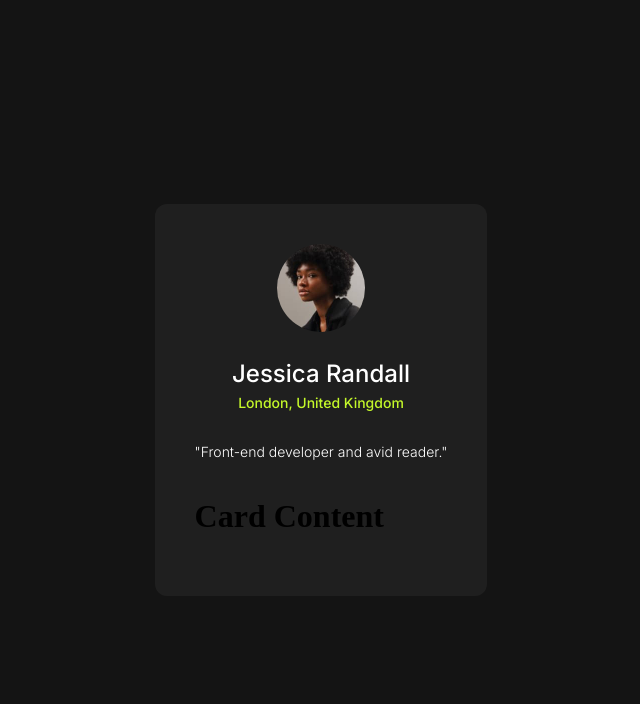
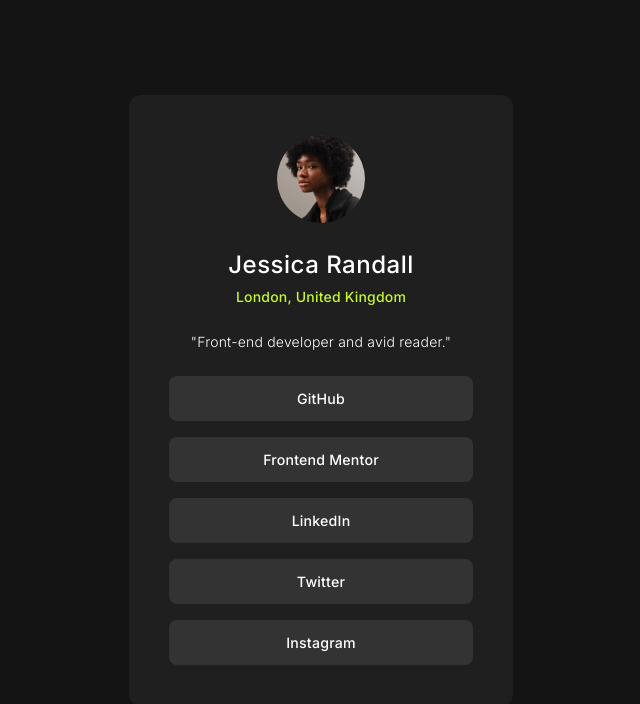
Before and after one commit to Praise25/Social-links-profile, a React (Vite) app: page / in a window 1280 px wide. Shown: the top 704 px of the page, without its empty margins (319-959 px from the left). Built offline with nearby package versions, Linux system fonts and the light colour scheme.

Commit message:
feat: implement social links buttons

```diff
--- a/src/components/Card.module.css
+++ b/src/components/Card.module.css
@@ -4,4 +4,6 @@
   background-color: var(--grey-800);
   padding: calc(40em / 16);
   border-radius: calc(12em / 16);
+  min-width: calc(304rem / 16);
+  min-height: calc(531rem / 16);
 }
--- a/src/components/Card.tsx
+++ b/src/components/Card.tsx
@@ -1,11 +1,12 @@
 import classes from "./Card.module.css"
 import CardHeader from "./CardHeader"
+import CardContent from "./CardContent"
 
 export default function Card() {
   return (
     <div className={classes.container}>
       <CardHeader />
-      <h1>Card Content</h1>
+      <CardContent />
     </div>
   )
 }
--- /dev/null
+++ b/src/components/CardButton.module.css
@@ -0,0 +1,26 @@
+.button {
+  display: flex;
+  border-radius: calc(8rem / 16);
+  background-color: #333333;
+  padding: 0;
+  border: none;
+  height: calc(55em / 16);
+  justify-content: center;
+  align-items: center;
+}
+
+.link-text {
+  display: flex;
+  justify-content: center;
+  align-items: center;
+  text-decoration: none;
+  color: var(--white);
+  width: 100%;
+  height: 100%;
+  font-family: Inter, sans-serif;
+  font-weight: 500;
+  font-size: calc(17em / 16);
+  line-height: 150%;
+  letter-spacing: 0.2px;
+  margin-top: 0;
+}
--- /dev/null
+++ b/src/components/CardButton.tsx
@@ -0,0 +1,14 @@
+import classes from "./CardButton.module.css"
+
+type ButtonProps = {
+  buttonText: string;
+  buttonLink: string;
+};
+
+export default function CardButton({ buttonText, buttonLink }: ButtonProps) {
+  return (
+    <button className={classes.button}>
+      <a href={buttonLink} className={classes["link-text"]}>{buttonText}</a>
+    </button>
+  );
+}
--- /dev/null
+++ b/src/components/CardContent.module.css
@@ -0,0 +1,6 @@
+.container {
+  display: flex;
+  flex-direction: column;
+  flex: 2;
+  justify-content: space-between;
+}
--- /dev/null
+++ b/src/components/CardContent.tsx
@@ -0,0 +1,26 @@
+import CardButton from "./CardButton";
+import classes from "./CardContent.module.css"
+
+const SOCIAL_LINKS_DATA = [
+  { id: 1, name: "GitHub", link: "#" },
+  { id: 2, name: "Frontend Mentor", link: "#" },
+  { id: 3, name: "LinkedIn", link: "#" },
+  { id: 4, name: "Twitter", link: "#" },
+  { id: 5, name: "Instagram", link: "#" },
+];
+
+export default function CardContent() {
+  return (
+    <div className={classes.container}>
+      {[
+        SOCIAL_LINKS_DATA.map((data) => (
+          <CardButton
+            key={data.id}
+            buttonText={data.name}
+            buttonLink={data.link}
+          />
+        )),
+      ]}
+    </div>
+  );
+}
--- a/src/components/CardHeader.module.css
+++ b/src/components/CardHeader.module.css
@@ -3,6 +3,7 @@
   flex-direction: column;
   justify-content: center;
   align-items: center;
+  margin-bottom: calc(10rem / 16);
 }
 
 .img {
@@ -16,9 +17,9 @@
   font-weight: 500;
   font-size: calc(24em / 16);
   line-height: 150%;
-  letter-spacing: 0px;
+  letter-spacing: 0.5px;
   color: var(--white);
-  margin-bottom: 0;
+  margin-bottom: 3px;
 }
 
 .location {
@@ -26,9 +27,10 @@
   font-weight: 500;
   font-size: calc(14em / 16);
   line-height: 150%;
-  letter-spacing: 0px;
+  letter-spacing: 0.2px;
   color: var(--green);
   margin-top: 0;
+  margin-bottom: calc(10rem / 16);
 }
 
 .description {
@@ -36,6 +38,6 @@
   font-weight: 300;
   font-size: calc(14em / 16);
   line-height: 150%;
-  letter-spacing: 0px;
+  letter-spacing: 0.2px;
   color: var(--white);
 }
```
